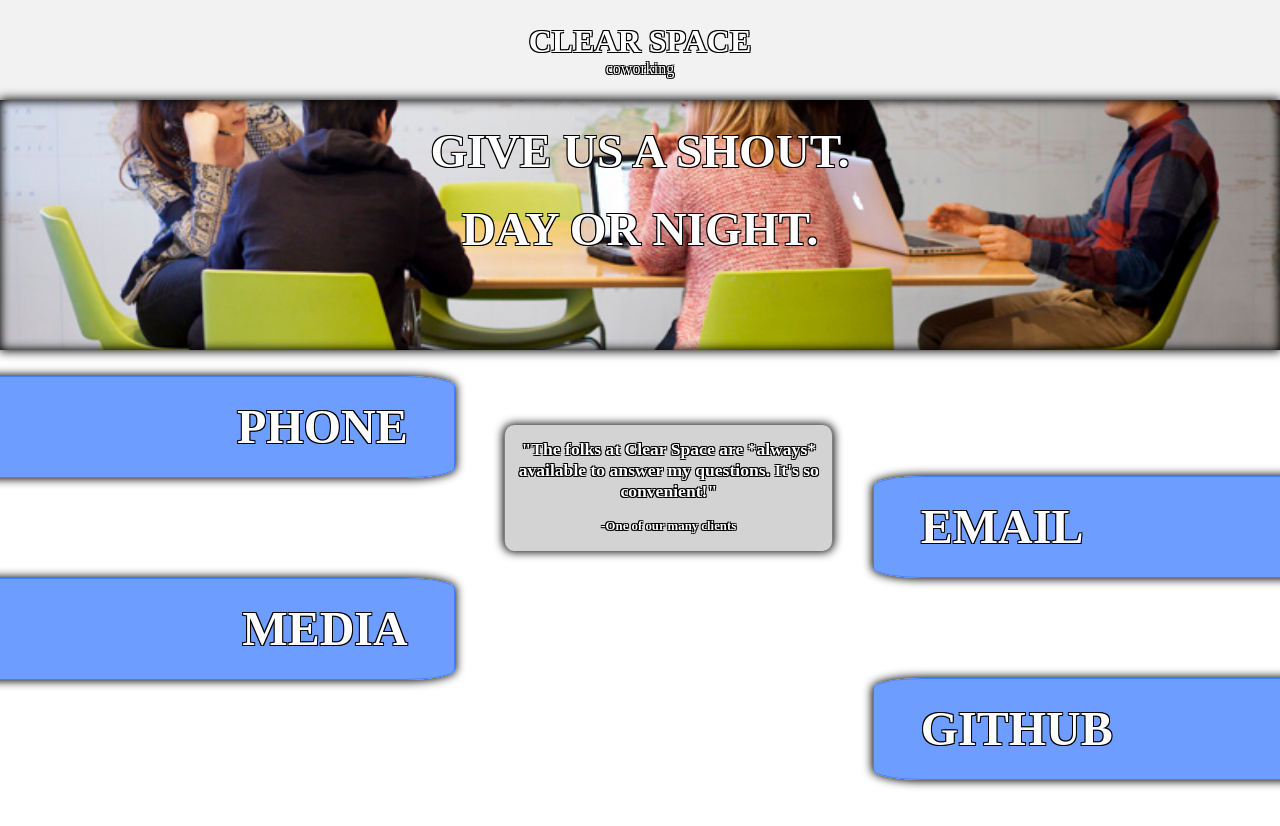
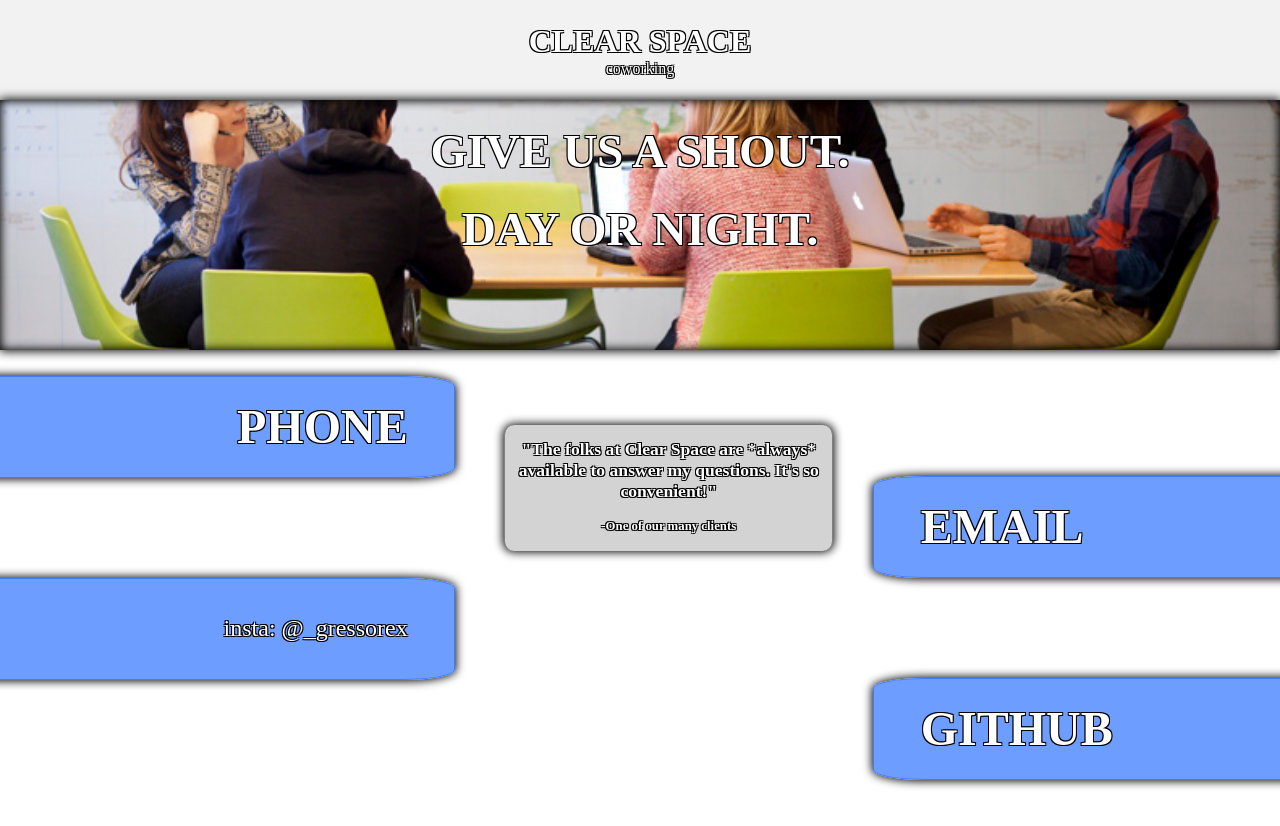
Before and after one commit to travisty12/design, a website built with webpack: page src/contact.html in a window 1280 px wide. Both pictures are taken after a click on the element "MEDIA". Shown: the top 826 px of the page. Built offline with nearby package versions, Linux system fonts and the light colour scheme.

Commit message:
finally fix bug - font-loader deleted, only ruins project at this point in my knowledge

```diff
--- a/package.json
+++ b/package.json
@@ -15,6 +15,7 @@
   },
   "devDependencies": {
     "clean-webpack-plugin": "^0.1.18",
+    "css-loader": "^2.1.0",
     "file-loader": "^1.1.6",
     "html-srcsets-loader": "^0.5.1",
     "html-webpack-plugin": "^3.2.0",
--- a/src/index.js
+++ b/src/index.js
@@ -4,7 +4,7 @@ import $ from 'jquery';
 
 $(document).ready(function() {
   $(".tab").click(function() {
-    $(this).children('h2').toggleFade();
-    $(this).children('p').toggleFade();
+    $(this).children('h2').fadeToggle();
+    $(this).children('p').fadeToggle();
   });
 });
--- a/src/sass/styles.scss
+++ b/src/sass/styles.scss
@@ -1,6 +1,4 @@
 // Variables
-$font-stack: Helvetica, sans-serif;
-$primary-font-color: red;
 $tab-color: rgba(61,124,255,0.75);
 
 // Mixins
@@ -211,6 +209,15 @@ body, #container {
 .tab {
   p {
     display: none;
+    @include media(300px) {
+      font-size: 0.75rem;
+    }
+    @include media(600px) {
+      font-size: 1rem;
+    }
+    @include media(900px) {
+      font-size: 1.5rem;
+    }
   }
   display: flex;
   align-items: center;
--- a/webpack.config.js
+++ b/webpack.config.js
@@ -19,6 +19,7 @@ module.exports = {
         test: /\.scss$/,
         use: [
             "style-loader",
+            "css-loader",
             "sass-loader"
         ]
       },
```
Also changed, not shown: 1 other file.
